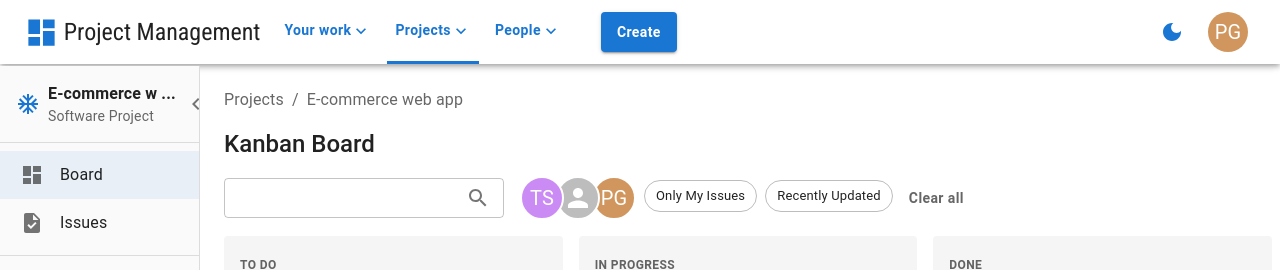
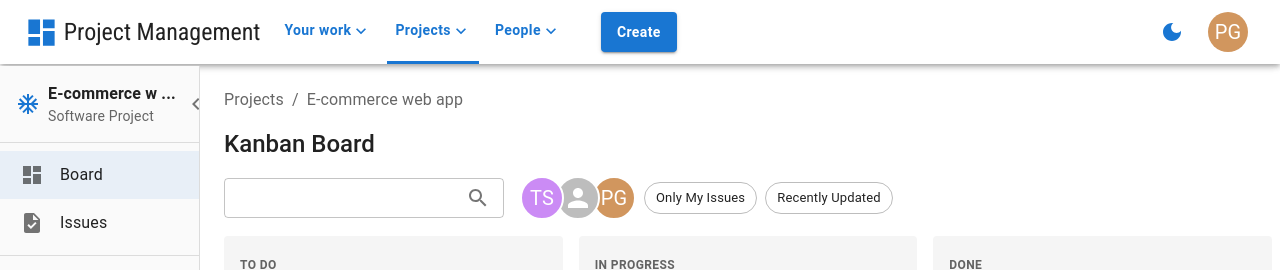
Before and after one commit to gpfDeveloper/project-management-frontend, a React (Create React App) app: page /projects/65cc7df2-35a4-4342-b1ac-b72316a36a02/board in a window 1280 px wide. Shown: the top 270 px of the page. Built offline with nearby package versions, Linux system fonts and the light colour scheme.

Commit message:
clear all feature

```diff
--- a/src/components/project/board/ProjectBoard.tsx
+++ b/src/components/project/board/ProjectBoard.tsx
@@ -89,6 +89,13 @@ const ProjectBoard: FunctionComponent = () => {
   };
   const clickRecentUpdatedHandler = () => {
     setIsRecentUpdated((pre) => !pre);
+  };
+  const clickClearAllHandler = () => {
+    setIsOnlyMyIssues(false);
+    setIsRecentUpdated(false);
+    setFilterStr('');
+    let _assignees = assignees.map((item) => ({ ...item, isSelected: false }));
+    setAssignees(_assignees);
   };
   useEffect(() => {
     const _str = filterStr.trim().toLowerCase();
@@ -289,6 +296,19 @@ const ProjectBoard: FunctionComponent = () => {
     );
   });
 
+  let showClearAll = false;
+  if (filterStr || isOnlyMyIssues || isRecentUpdated) {
+    showClearAll = true;
+  }
+  if (!showClearAll) {
+    for (const assignee of assignees) {
+      if (assignee.isSelected) {
+        showClearAll = true;
+        break;
+      }
+    }
+  }
+
   return (
     <Box sx={{ display: 'flex', flexDirection: 'column', gap: 2 }}>
       <ProjectBoardFilters
@@ -300,6 +320,8 @@ const ProjectBoard: FunctionComponent = () => {
         onClickRecentUpdated={clickRecentUpdatedHandler}
         assignees={assignees}
         onClickAssignee={clickAssigneeHandler}
+        onClearAll={clickClearAllHandler}
+        showClearAll={showClearAll}
       />
       <Box sx={{ display: 'flex', gap: 2 }}>
         <DragDropContext onDragEnd={dragEndHandler}>{boards}</DragDropContext>
--- a/src/components/project/board/ProjectBoardFilters.tsx
+++ b/src/components/project/board/ProjectBoardFilters.tsx
@@ -21,6 +21,8 @@ type Props = {
   onClickRecentUpdated: () => void;
   assignees: AssigneeAvatarType[];
   onClickAssignee: (email: string) => void;
+  onClearAll: () => void;
+  showClearAll: boolean;
 };
 
 type AssigneeAvatarProps = {
@@ -68,6 +70,8 @@ const ProjectBoardFilters: FunctionComponent<Props> = ({
   onClickRecentUpdated,
   assignees,
   onClickAssignee,
+  onClearAll,
+  showClearAll,
 }) => {
   return (
     <Box sx={{ display: 'flex', gap: 2, alignItems: 'center' }}>
@@ -107,7 +111,11 @@ const ProjectBoardFilters: FunctionComponent<Props> = ({
           variant={isRecentUpdated ? 'filled' : 'outlined'}
           onClick={onClickRecentUpdated}
         />
-        <Button color="inherit">Clear all</Button>
+        {showClearAll && (
+          <Button color="inherit" onClick={onClearAll}>
+            Clear all
+          </Button>
+        )}
       </Box>
     </Box>
   );
```
